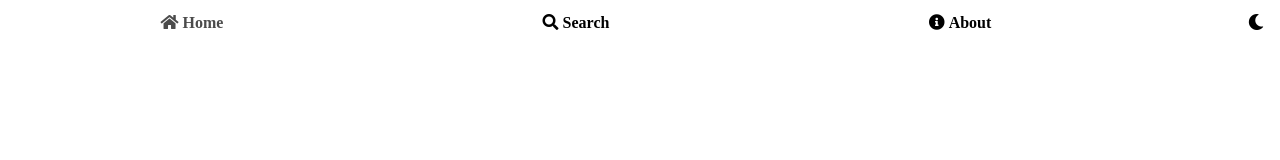
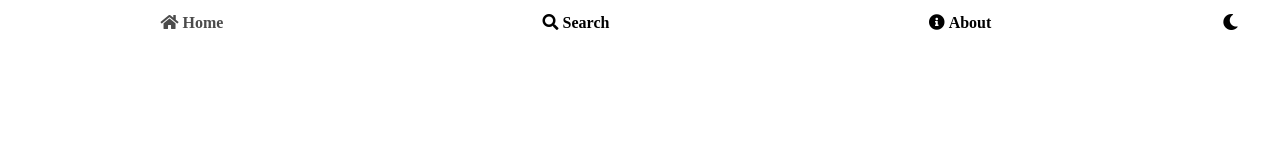
Before and after one commit to UoaWDCC/wdcc-cmlg-frontend, a React (Create React App) app: page / in a window 1280 px wide. Shown: the top 160 px of the page. Built offline with nearby package versions, Linux system fonts and the light colour scheme.

Commit message:
[CMLG-019] Header bar Dark mode
Issue: Try to make the dark mode in the same line as the select column.
solution: Add magging-right same as the css of select column.
Risk: --
Reviewed By: Ellien

```diff
--- a/src/components/css/HeaderBar.css
+++ b/src/components/css/HeaderBar.css
@@ -16,15 +16,16 @@ li i{
     width:30%;
 }
 
-li i:hover{
+li i:hover {
     opacity: 0.7;
 }
 
 #darkMode{
     float: right;
+    margin-right: 2%;
 }
 
-#bar{
+#bar {
     display: none;
 }
 
```
